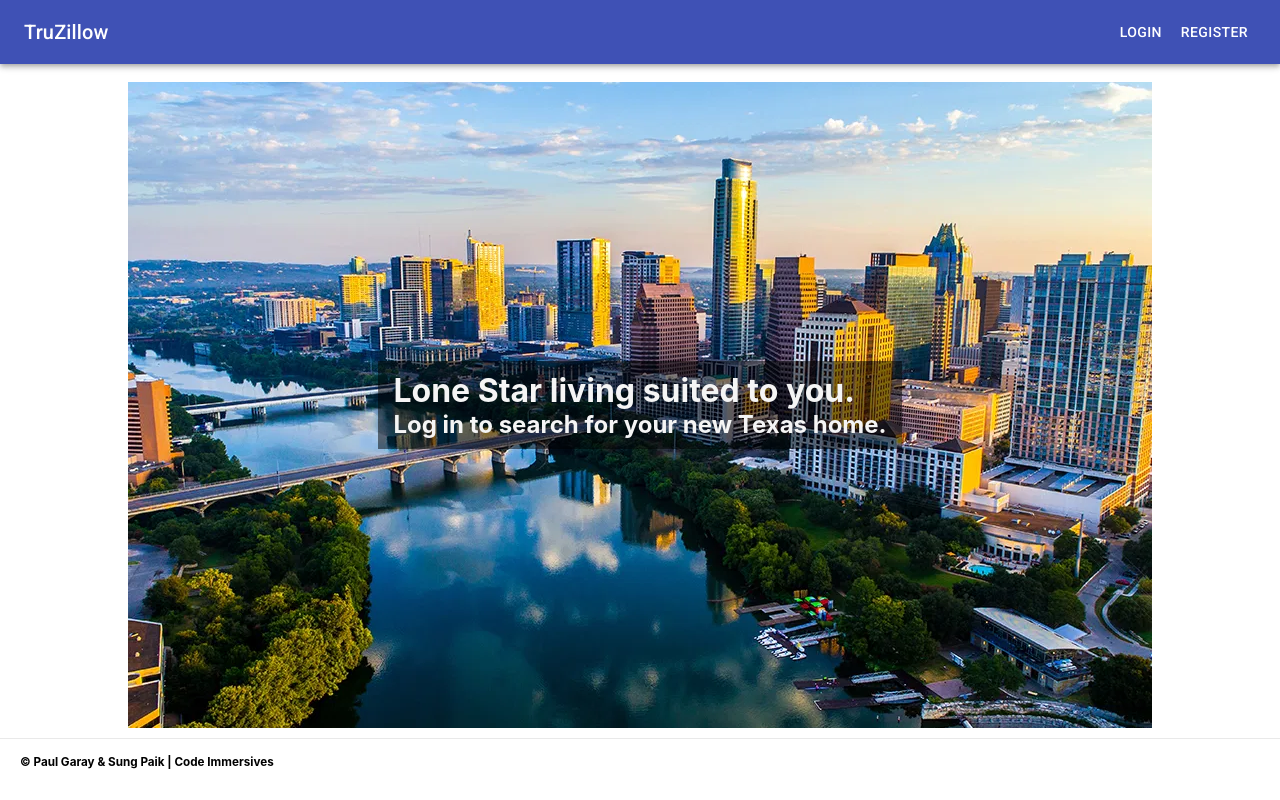
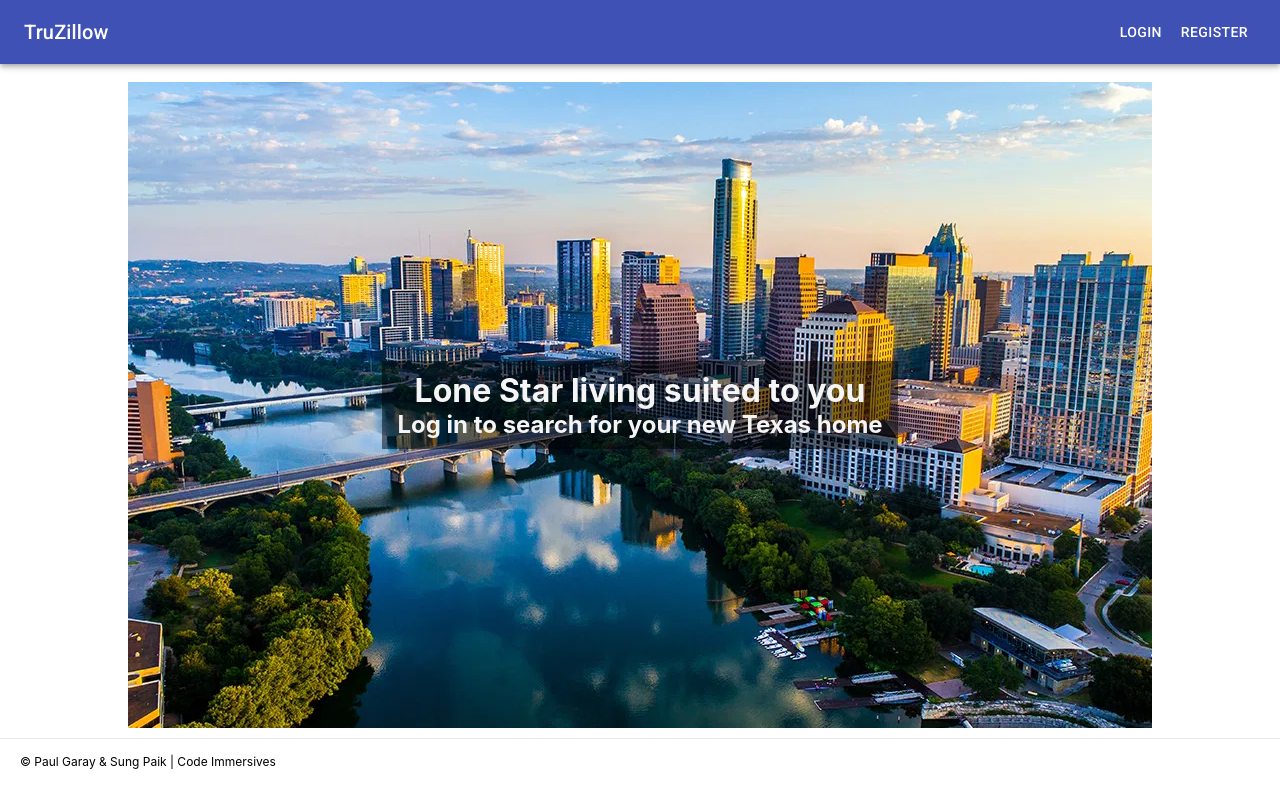
Before and after one commit to spaik11/realestate-fullstack, a React (Create React App) app in the folder client/: page / in a window 1280 px wide. Built offline with nearby package versions, Linux system fonts and the light colour scheme.

Commit message:
fixed width of login and register

```diff
--- a/client/src/components/Footer/Footer.css
+++ b/client/src/components/Footer/Footer.css
@@ -1,6 +1,6 @@
 .footer {
     display: flex;
-    font-size: 10px;
+    font-size: 12px;
     align-items: center;
     height: 45px;
     text-align: left;
--- a/client/src/components/Footer/Footer.js
+++ b/client/src/components/Footer/Footer.js
@@ -4,7 +4,7 @@ import "./Footer.css";
 const Footer = () => {
   return (
     <div className="footer">
-      <h3>&copy; Paul Garay & Sung Paik | Code Immersives</h3>
+      <p>&copy; Paul Garay & Sung Paik | Code Immersives</p>
     </div>
   );
 };
--- a/client/src/components/Register/Register.css
+++ b/client/src/components/Register/Register.css
@@ -1,5 +1,6 @@
 .signup-container {
     text-align: center;
+    width: 100%;
   }
   .signup-container h1 {
     margin-top: 10px;
--- a/client/src/components/landing/Landing.css
+++ b/client/src/components/landing/Landing.css
@@ -8,10 +8,12 @@
     display: flex;
     justify-content: center;
     align-items: center;
+    text-align: center;
 }
 
 .slogan {
     color: whitesmoke;
     background-color: rgb(0, 0, 0, .5);
     padding: 10px 15px;
+    align-items: center;
 }
--- a/client/src/components/landing/Landing.js
+++ b/client/src/components/landing/Landing.js
@@ -5,8 +5,8 @@ const Landing = () => {
   return (
     <div className="landing">
       <div className="slogan">
-        <h1>Lone Star living suited to you.</h1>
-        <h2>Log in to search for your new Texas home.</h2>
+        <h1>Lone Star living suited to you</h1>
+        <h2>Log in to search for your new Texas home</h2>
       </div>
     </div>
   );
```
